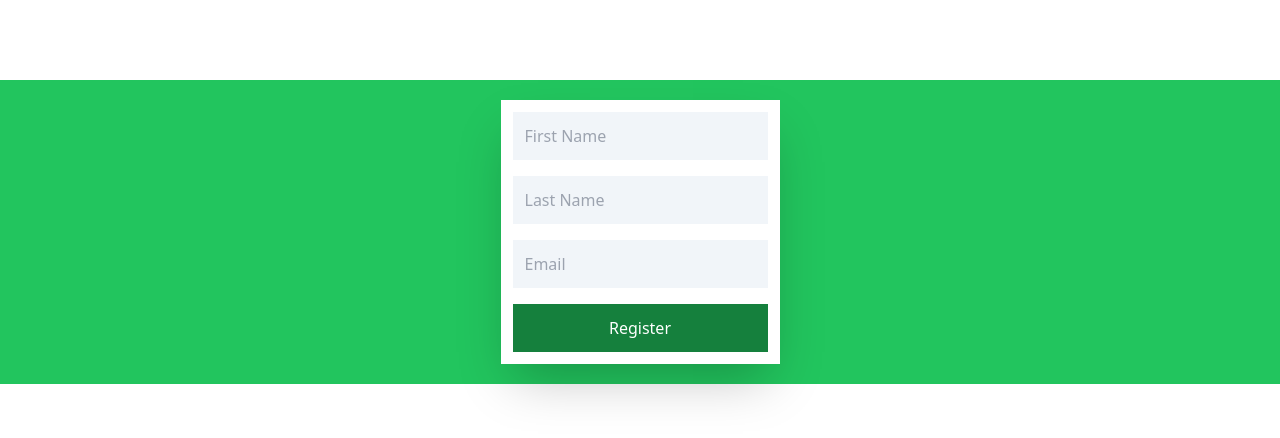
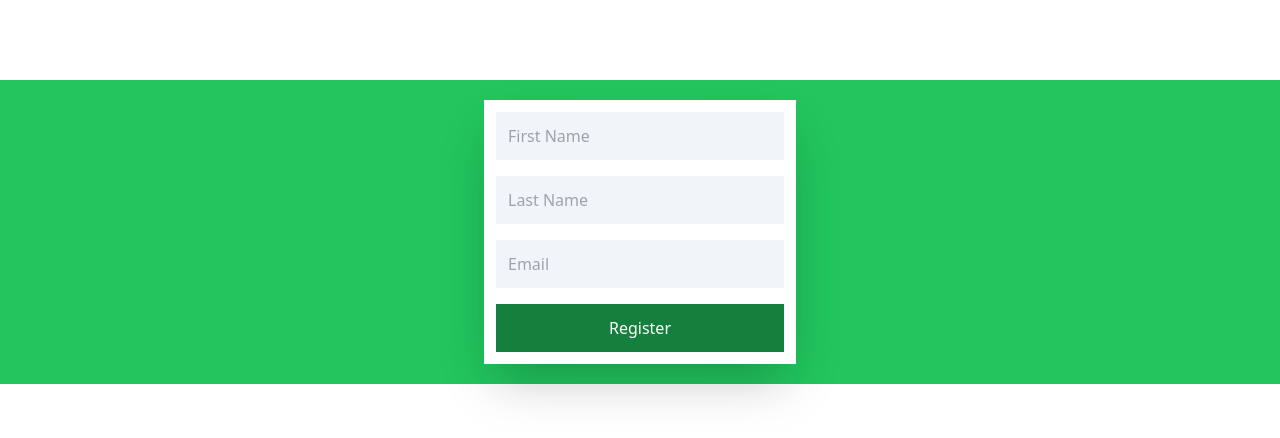
Before and after one commit to hadi-mollataheri/login-form-app, a React (Create React App) app: page / in a window 1280 px wide. Shown: the top 438 px of the page. Built offline with nearby package versions, Linux system fonts and the light colour scheme.

Commit message:
Add some with to container and the <form>

```diff
--- a/src/App.js
+++ b/src/App.js
@@ -13,7 +13,7 @@ function App() {
   return (
     <div
       id="container"
-      className="flex flex-col items-center justify-center mt-20 p-5 bg-green-500"
+      className="flex flex-col items-center justify-center mt-20 p-5 bg-green-500 min-w-64"
     >
       <Form
         firstName={firstName}
--- a/src/components/Form.js
+++ b/src/components/Form.js
@@ -39,7 +39,7 @@ function Form(props) {
 
       <form
         onSubmit={handleSubmit}
-        className="flex flex-col items-center w-full space-y-4 transition-all"
+        className="flex flex-col items-center w-full space-y-4 transition-all min-w-72 max-w-72"
       >
         <div id="firstName" className="w-full">
           <input
```
